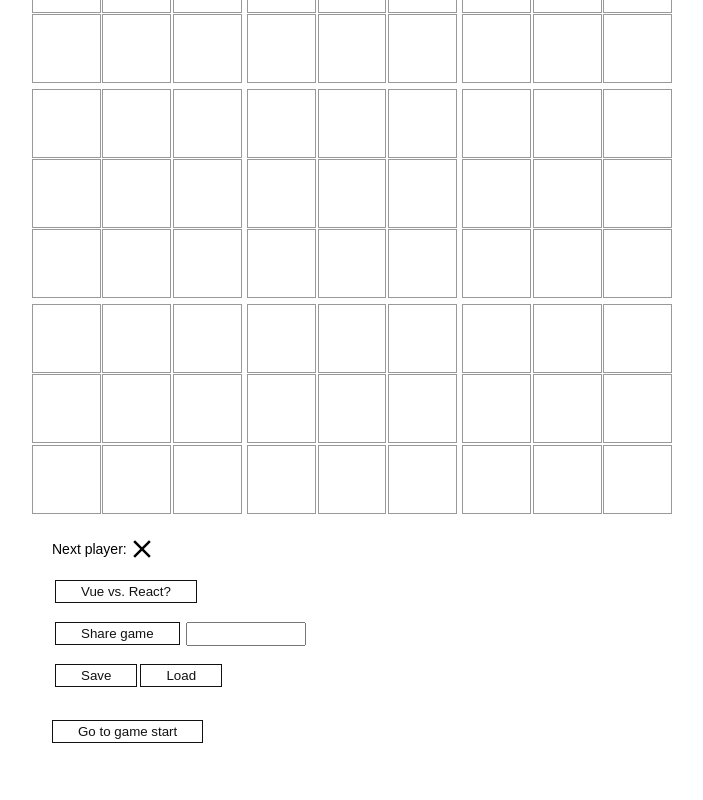
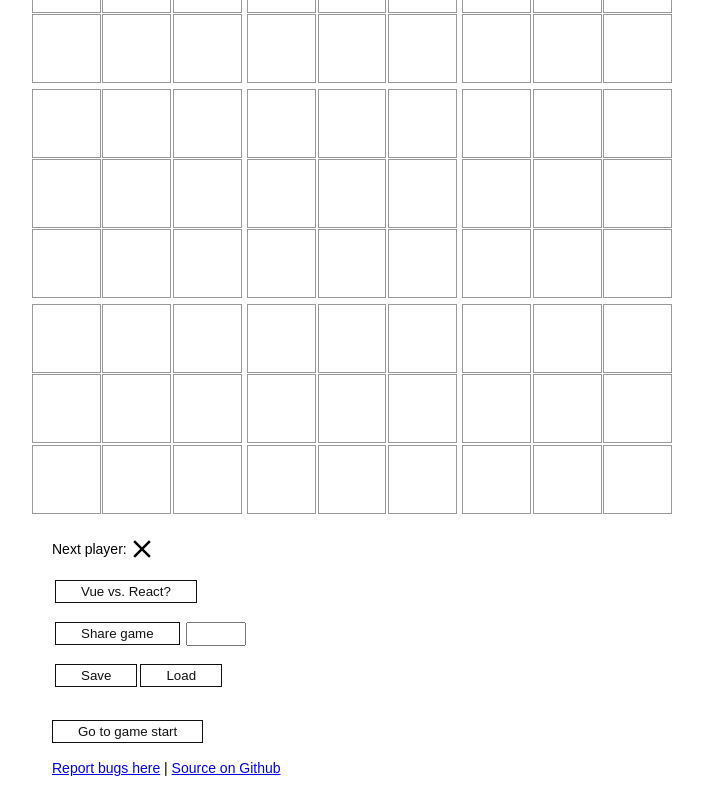
Before and after one commit to ldgit/react-tic-tac-toe, a React app: page / in a window 1280 px wide. Shown: the part 206-1006 px from the top of the page, without its empty margins (288-991 px from the left). Before the commit the page ends 976 px from the top, so only its background shows below. Built offline with nearby package versions, Linux system fonts and the light colour scheme.

Commit message:
* added links to github repo * reduced share game input so "Url copied" can fit on the same line on most devices (is not needed in most cases anyway) * deployed to github pages

```diff
--- a/src/components/Title.jsx
+++ b/src/components/Title.jsx
@@ -1,5 +1,5 @@
 import React from 'react';
 
 export default function Title({ name }) {
-  return <h1>Ultimate tic-tac-toe (in {name})</h1>;
+  return <h1>Ultimate tic-tac-toe in {name}</h1>;
 }
--- a/src/components/UltimateGame.jsx
+++ b/src/components/UltimateGame.jsx
@@ -85,6 +85,23 @@ export default function UltimateGame() {
             renderTimeTravelButton.bind(null, jumpTo, pointInHistory),
           )}
         </ol>
+        <p>
+          <a
+            href="https://github.com/ldgit/react-tic-tac-toe/issues"
+            target="_blank"
+            rel="noopener noreferrer"
+          >
+            Report bugs here
+          </a>{' '}
+          |{' '}
+          <a
+            href="https://github.com/ldgit/react-tic-tac-toe"
+            target="_blank"
+            rel="noopener noreferrer"
+          >
+            Source on Github
+          </a>
+        </p>
       </div>
     </>
   );
--- a/src/index.sass
+++ b/src/index.sass
@@ -173,7 +173,7 @@ button.x-icon
 
 .urlShareInput
   height: 24px
-  width: 120px
+  width: 60px
   margin-left: 0.5em
   margin-right: 0.5em
 
```
Also changed, not shown: 2 other files (tests, documents, lock files or other folders).
